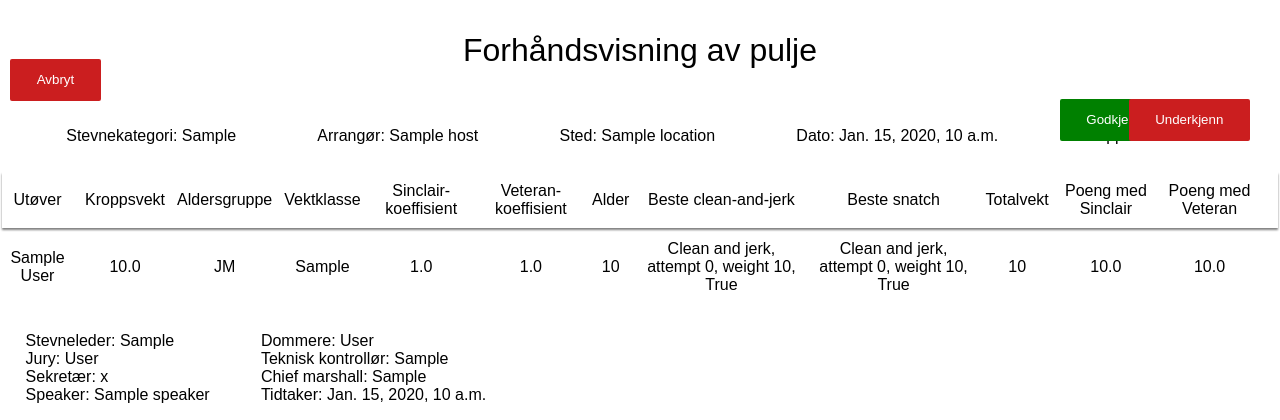
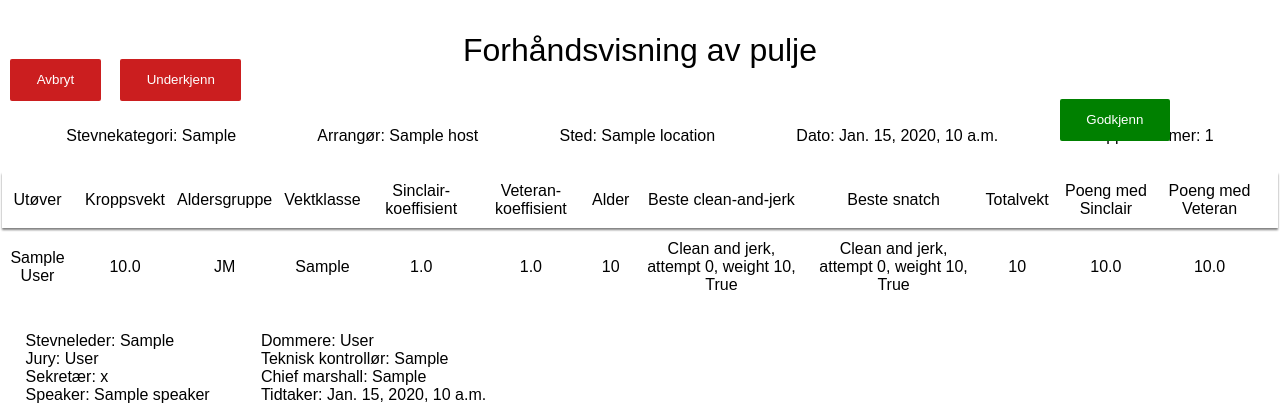
Before and after one commit to jorgenhenrichsen/TDT4290, a Django app: template athlitikos/resultregistration/templates/resultregistration/editresult.html in a window 1280 px wide. Shown: the part 46-466 px from the top of the page. Run offline with Django 3.2, Linux system fonts and the light colour scheme; tables that the repository leaves empty hold one stand-in row (values such as "Sample post"); the template is opened without the code that fills it: values that come from a table or form of the project are taken from there, most other values are stand-ins (such as "Sample title", 1, 10 or a date in 2020); lists and menus that the app fills with data are empty; some libraries are stand-ins or nearby versions.

Commit message:
moved underkjenn-btn in results/edit/key

```diff
--- a/athlitikos/resultregistration/static/css/approveresults.css
+++ b/athlitikos/resultregistration/static/css/approveresults.css
@@ -37,8 +37,8 @@ thead {
 
 #underkjenn-btn {
     position: absolute;
-    right: 30px;
-    top: 140px;
+    left: 120px;
+    top: 100px;
 }
 
 #avbryt-btn {
--- a/athlitikos/resultregistration/templates/resultregistration/editresult.html
+++ b/athlitikos/resultregistration/templates/resultregistration/editresult.html
@@ -13,12 +13,14 @@
     <button class="cancel-button" id="avbryt-btn" onclick="goBackToHome()">Avbryt</button>
 
     {% for group in groups %}
+        <button class="cancel-button" id="underkjenn-btn" onclick="rejectPendingGroup({{ group.pk }})">Underkjenn</button>
+    {% endfor %}
+
+    {% for group in groups %}
         <button class="ok-button" id="approve-btn" onclick="approvePendingGroup({{ group.pk }})">Godkjenn</button>
     {% endfor %}
 
-    {% for group in groups %}
-        <button class="cancel-button" id="underkjenn-btn" onclick="rejectPendingGroup({{ group.pk }})">Underkjenn</button>
-    {% endfor %}
+
 
     <div>
         {% include "resultregistration/result_preview.html" %}
```
